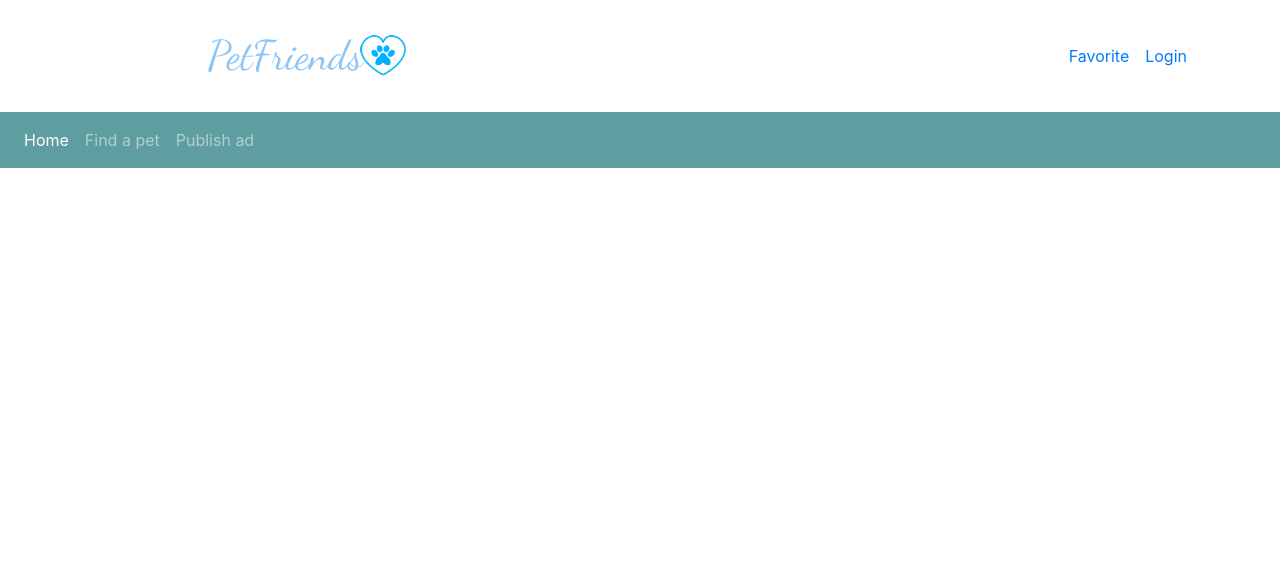
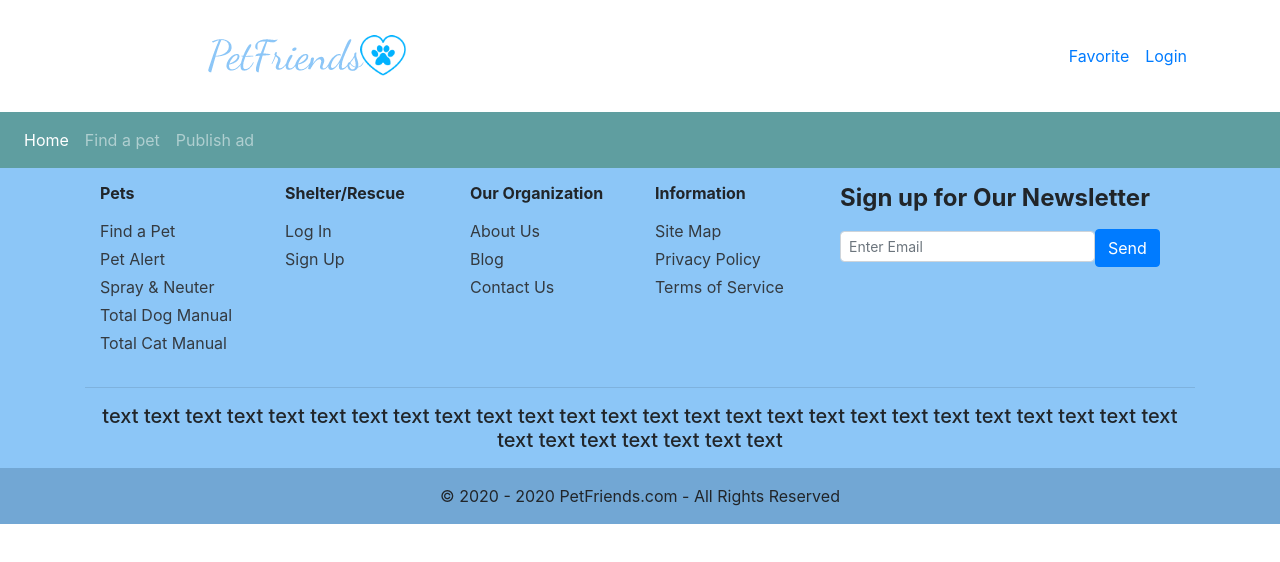
Before and after one commit to elenaak/pet-adoption-frontend, an Angular app: page / in a window 1280 px wide. Shown: the top 562 px of the page. Built offline with nearby package versions, Linux system fonts and the light colour scheme.

Commit message:
Footer Implemented except for social media images and links, styling and colors

```diff
--- a/src/app/app.module.ts
+++ b/src/app/app.module.ts
@@ -7,13 +7,15 @@ import { AppComponent } from './app.component';
 import { HeaderComponent } from './header/header.component';
 import { NavigationComponent } from './navigation/navigation.component';
 import { LayoutComponent } from './layout/layout.component';
+import { FooterComponent } from './footer/footer/footer.component';
 
 @NgModule({
   declarations: [
     AppComponent,
     HeaderComponent,
     NavigationComponent,
-    LayoutComponent
+    LayoutComponent,
+    FooterComponent
   ],
   imports: [
     BrowserModule,
--- /dev/null
+++ b/src/app/footer/footer/footer.component.html
@@ -0,0 +1,81 @@
+<footer class="page-footer" style="background-color: #8CC6F7;">
+<div class="container text-center text-md-left">
+    <div class="row mx-auto">
+        <div class="col-md-2 mx-auto">
+            <h6 class="font-weight-bold mt-3 mb-3">Pets</h6>
+            <ul class="list-unstyled ml-20" >
+                  <li class="mb-1">
+                    <a href="#!" class="text-dark">Find a Pet</a>
+                  </li>
+                  <li class="mb-1">
+                    <a href="#!" class="text-dark">Pet Alert</a>
+                  </li>
+                  <li class="mb-1">
+                    <a href="#!" class="text-dark">Spray & Neuter</a>
+                  </li>
+                  <li class="mb-1">
+                    <a href="#!" class="text-dark">Total Dog Manual</a>
+                  </li>
+                  <li>
+                    <a href="#!" class="text-dark">Total Cat Manual</a>
+                  </li>
+                </ul>
+        </div>
+        <div class="col-md-2 mx-auto">
+            <h6 class="font-weight-bold mt-3 mb-3">Shelter/Rescue</h6>
+            <ul class="list-unstyled" >
+                <li class="mb-1">
+                  <a href="#!" class="text-dark">Log In</a>
+                </li>
+                <li>
+                  <a href="#!" class="text-dark">Sign Up</a>
+                </li>
+              </ul>
+        </div>
+        <div class="col-md-2 mx-auto">
+            <h6 class="font-weight-bold mt-3 mb-3">Our Organization</h6>
+            <ul class="list-unstyled" >
+                <li class="mb-1">
+                  <a href="#!" class="text-dark">About Us</a>
+                </li>
+                <li class="mb-1">
+                  <a href="#!" class="text-dark">Blog</a>
+                </li>
+                <li>
+                  <a href="#!" class="text-dark">Contact Us</a>
+                </li>
+              </ul>
+        </div>
+        <div class="col-md-2 mx-auto">
+            <h6 class="font-weight-bold mt-3 mb-3">Information</h6>
+            <ul class="list-unstyled" >
+                <li class="mb-1">
+                  <a href="#!" class="text-dark">Site Map</a>
+                </li>
+                <li class="mb-1">
+                  <a href="#!" class="text-dark">Privacy Policy</a>
+                </li>
+                <li>
+                  <a href="#!" class="text-dark">Terms of Service</a>
+                </li>
+              </ul>
+        </div>
+        <div class="col-md-4">
+            <form>
+                <h4 class="font-weight-bold mt-3 mb-3">Sign up for Our Newsletter</h4>
+                <input class="form-control form-control-sm w-75 rounded d-inline" type="text" placeholder="Enter Email"
+                  aria-label="Enter Email">
+                  <button type="button" class="btn btn-primary d-inline">Send</button>
+                <!-- <i class="fas fa-search" aria-hidden="true"></i> -->
+              </form>
+        </div>
+    </div>
+    <hr class="divider">
+    <h5 class="text-center mb-3">
+          text text text text text text text text text text text text text text text text text text text text text text text text text text text text text text text text text
+    </h5>
+</div>
+<div class="footer-copyright text-center py-3 " style="background-color: #72a7d4;">
+  © 2020 - 2020 PetFriends.com - All Rights Reserved
+</div>
+</footer>
--- /dev/null
+++ b/src/app/footer/footer/footer.component.ts
@@ -0,0 +1,15 @@
+import { Component, OnInit } from '@angular/core';
+
+@Component({
+  selector: 'app-footer',
+  templateUrl: './footer.component.html',
+  styleUrls: ['./footer.component.css']
+})
+export class FooterComponent implements OnInit {
+
+  constructor() { }
+
+  ngOnInit(): void {
+  }
+
+}
--- a/src/app/layout/layout.component.html
+++ b/src/app/layout/layout.component.html
@@ -1,2 +1,3 @@
 <app-header></app-header>
 <app-navigation></app-navigation>
+<app-footer></app-footer>
```
Also changed, not shown: src/app/footer/footer/footer.component.css (added).
